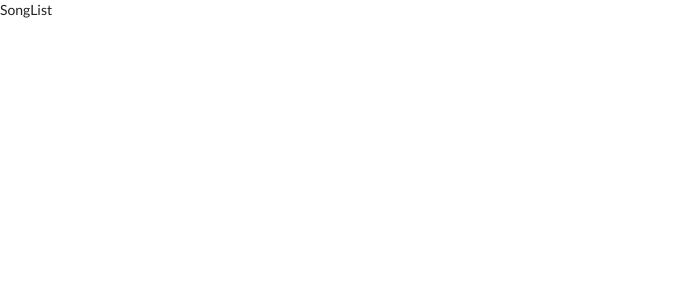
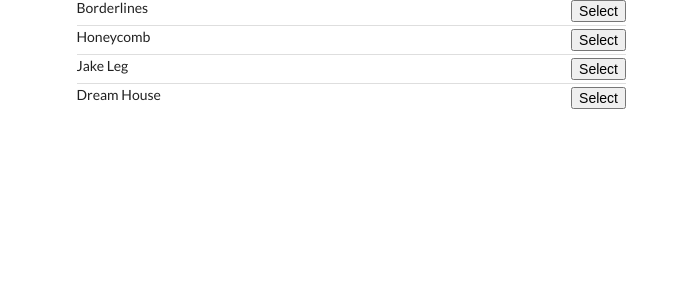
Before and after one commit to Cam512/React-component, a React (Create React App) app in the folder songs/: page / in a window 1280 px wide. Shown: the top 300 px of the page, without its empty margins (0-688 px from the left). Built offline with nearby package versions, Linux system fonts and the light colour scheme.

Commit message:
Built basic ui to display song component

```diff
--- a/songs/src/components/App.js
+++ b/songs/src/components/App.js
@@ -3,8 +3,12 @@
 
 const App = () => {
     return (
-    <div>
-      <SongList />
+    <div className="ui container grid">
+        <div className="ui row">
+          <div className="column eight wide">
+             <SongList />
+          </div>
+        </div>
     </div>
     );
 };
--- a/songs/src/components/SongList.js
+++ b/songs/src/components/SongList.js
@@ -2,9 +2,28 @@
 import { connect } from 'react-redux';
 
 class SongList extends Component {
+    renderList() {
+        return this.props.songs.map((song) => {
+            return (
+                <div className="item" key={song.title}>
+                    <div className="right floated content">
+                        <button classname="ui button primary">
+                            Select
+                        </button>
+                    </div>
+                    <div className="content">{song.title}</div>
+                </div>
+            );
+        });
+    }
+
     render() {
-        return <div>SongList</div>;
+        return <div className="ui divided list">{this.renderList()}</div>;
     }
 }
 
-export default connect()(SongList);
+const mapStateToProps= (state) => {
+    return { songs: state.songs };
+};
+
+export default connect(mapStateToProps)(SongList);
--- a/songs/src/reducers/index.js
+++ b/songs/src/reducers/index.js
@@ -3,7 +3,7 @@
 const songsReducer = () => {
     return [
         { title: 'Borderlines', duration: '5:30' },
-        { title: 'Honecomb', duration: '12:00'},
+        { title: 'Honeycomb', duration: '12:00'},
         { title: 'Jake Leg', duration: '5:00'},
         { title: 'Dream House', duration: '9:45'}
     ];
```
